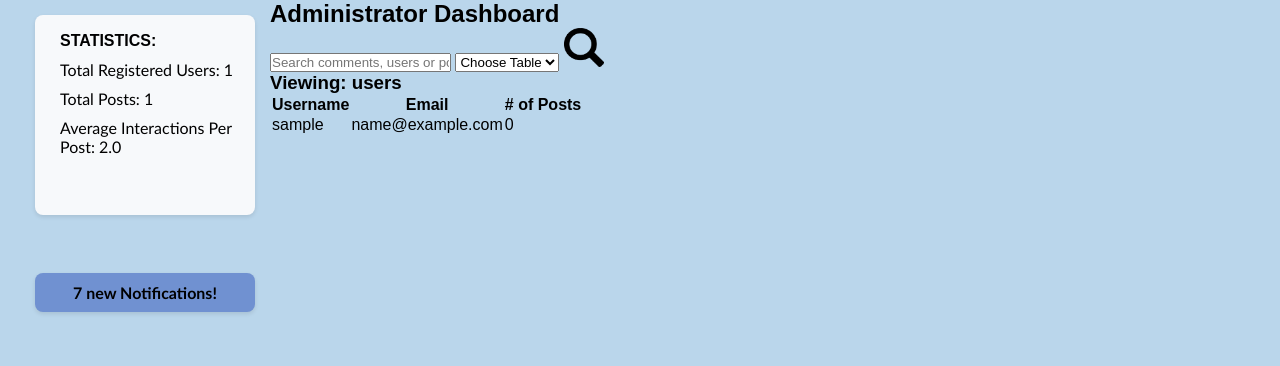
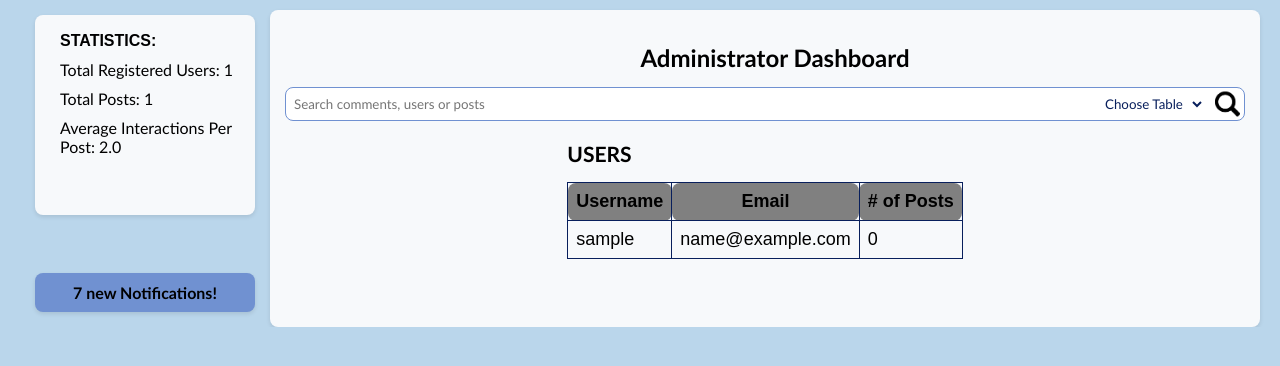
Before and after one commit to jademola/CommonGround, a PHP site: page /admin.php in a window 1280 px wide. Shown: the part 150-516 px from the top of the page. Run offline with PHP 8.4, Linux system fonts and the light colour scheme; the visitor is signed in with stand-in values (Sample User, id 1); tables that the repository leaves empty or names only in its code hold one stand-in row (values such as "Sample post").

Commit message:
Completed admin page with styling, to allow search for any posts, comments or users.

```diff
--- a/admin.php
+++ b/admin.php
@@ -78,14 +78,15 @@ $username = $_SESSION['username'];
                         src="images/search_icon.png" />
                 </form>
             </div>
+
+            <div class="adminTable">
                 <?php
-            if(isset($_POST['searchType'])) {
-                echo "<h3 class=tableTitle >Viewing: " . htmlspecialchars($_POST['searchType']) . "</h3>";
+                if (isset($_POST['searchType'])) {
+                    echo "<h3 class=tableTitle>" . htmlspecialchars($_POST['searchType']) . "</h3>";
                 } else {
-                echo "<h3 class=tableTitle >Viewing: users</h3>";
+                    echo "<h3 class=tableTitle >USERS</h3>";
                 }
                 ?>
-            <div class="adminTable">
                 <table>
                     <thead>
                         <tr>
@@ -132,16 +133,15 @@ $username = $_SESSION['username'];
                             $stmt->execute();
                             $result = $stmt->get_result();
 
-                            while($row = $result->fetch_assoc()) {
-                                echo "<tr>";
-                                echo "<td>".$row['username']."</td>";
-                                echo "<td>".$row['email']."</td>";
-                                echo "<td>".$row['post_count']."</td>";
+                            while ($row = $result->fetch_assoc()) {
+                                echo "<tr id= \"adminRow\">";
+                                echo "<td>" . $row['username'] . "</td>";
+                                echo "<td>" . $row['email'] . "</td>";
+                                echo "<td>" . $row['post_count'] . "</td>";
                                 echo "</tr>";
                             }
                             $stmt->close();
-                        }
-                        elseif ($_POST['searchType'] === 'posts') {
+                        } elseif ($_POST['searchType'] === 'posts') {
                             $sql = "SELECT p.id, p.title, p.date, p.author,
                                    COUNT(DISTINCT c.id) as comment_count,
                                    COUNT(DISTINCT pl.like_id) as like_count
@@ -161,19 +161,18 @@ $username = $_SESSION['username'];
                             $stmt->execute();
                             $result = $stmt->get_result();
 
-                            while($row = $result->fetch_assoc()) {
-                                echo "<tr>";
-                                echo "<td>".$row['date']."</td>";
-                                echo "<td>".$row['id']."</td>";
-                                echo "<td>".$row['title']."</td>";
-                                echo "<td>".$row['comment_count']."</td>";
-                                echo "<td>".$row['like_count']."</td>";
-                                echo "<td>".$row['author']."</td>";
+                            while ($row = $result->fetch_assoc()) {
+                                echo "<tr id= \"adminRow\">";
+                                echo "<td>" . $row['date'] . "</td>";
+                                echo "<td>" . $row['id'] . "</td>";
+                                echo "<td>" . $row['title'] . "</td>";
+                                echo "<td>" . $row['comment_count'] . "</td>";
+                                echo "<td>" . $row['like_count'] . "</td>";
+                                echo "<td>" . $row['author'] . "</td>";
                                 echo "</tr>";
                             }
                             $stmt->close();
-                        }
-                        elseif ($_POST['searchType'] === 'comments') {
+                        } elseif ($_POST['searchType'] === 'comments') {
                             $sql = "SELECT c.id, p.title, c.content, c.author, c.date
                                    FROM comments c
                                    JOIN post p ON c.post_id = p.id";
@@ -189,13 +188,13 @@ $username = $_SESSION['username'];
                             $stmt->execute();
                             $result = $stmt->get_result();
 
-                            while($row = $result->fetch_assoc()) {
-                                echo "<tr>";
-                                echo "<td>".$row['date']."</td>";
-                                echo "<td>".$row['id']."</td>";
-                                echo "<td>".$row['title']."</td>";
-                                echo "<td>".$row['content']."</td>";
-                                echo "<td>".$row['author']."</td>";
+                            while ($row = $result->fetch_assoc()) {
+                                echo "<tr id= \"adminRow\">";
+                                echo "<td>" . $row['date'] . "</td>";
+                                echo "<td>" . $row['id'] . "</td>";
+                                echo "<td>" . $row['title'] . "</td>";
+                                echo "<td>" . $row['content'] . "</td>";
+                                echo "<td>" . $row['author'] . "</td>";
                                 echo "</tr>";
                             }
                             $stmt->close();
--- a/styles.css
+++ b/styles.css
@@ -106,6 +106,7 @@ a {
     background-color: var(--color-background);
     margin: var(--spacing-xs);
 }
+
 .nav {
     display: flex;
     background-color: var(--color-background);
@@ -170,7 +171,7 @@ a {
     padding: var(--spacing-lg);
     background-color: var(--color-background);
     border-radius: var(--border-radius-md);
-    box-shadow: 0 2px 4px rgba(0,0,0,0.1);
+    box-shadow: 0 2px 4px rgba(0, 0, 0, 0.1);
     min-height: 200px;
 }
 
@@ -193,7 +194,7 @@ a {
     margin-top: var(--spacing-xl);
     background-color: var(--color-accent);
     border-radius: var(--border-radius-md);
-    box-shadow: 0 2px 4px rgba(0,0,0,0.1);
+    box-shadow: 0 2px 4px rgba(0, 0, 0, 0.1);
 }
 
 .userProfile {
@@ -204,7 +205,7 @@ a {
     margin-top: var(--spacing-md);
     margin-right: var(--spacing-xl);
     border-radius: var(--border-radius-md);
-    box-shadow: 0 2px 4px rgba(0,0,0,0.1);
+    box-shadow: 0 2px 4px rgba(0, 0, 0, 0.1);
     display: flex;
     flex-direction: column;
     align-items: center;
@@ -212,7 +213,6 @@ a {
 
 .userProfile-header {
     font-size: 1.5rem;
-    border-top: 2px solid var(--color-primary);
     font-family: var(--font-family-main);
     font-weight: bold;
     margin-top: var(--spacing-md);
@@ -279,7 +279,7 @@ a {
 .post {
     background-color: var(--color-background);
     border-radius: var(--border-radius-md);
-    box-shadow: 0 2px 4px rgba(0,0,0,0.1);
+    box-shadow: 0 2px 4px rgba(0, 0, 0, 0.1);
     padding: var(--spacing-lg);
     margin-bottom: var(--spacing-md);
 }
@@ -497,7 +497,7 @@ a {
 .profile-card {
     background-color: var(--color-background);
     border-radius: var(--border-radius-md);
-    box-shadow: 0 2px 4px rgba(0,0,0,0.1);
+    box-shadow: 0 2px 4px rgba(0, 0, 0, 0.1);
     padding: var(--spacing-lg);
     height: 100%;
     overflow-y: auto;
@@ -561,7 +561,7 @@ img {
 .new-post-form {
     background-color: var(--color-background);
     border-radius: var(--border-radius-md);
-    box-shadow: 0 2px 4px rgba(0,0,0,0.1);
+    box-shadow: 0 2px 4px rgba(0, 0, 0, 0.1);
     padding: var(--spacing-lg);
 }
 
@@ -576,7 +576,8 @@ img {
     margin-bottom: var(--spacing-sm);
 }
 
-#postTitle, #userEmail {
+#postTitle,
+#userEmail {
     width: 100%;
     padding: var(--spacing-sm);
     font-family: var(--font-family-main);
@@ -593,7 +594,8 @@ img {
     margin-bottom: var(--spacing-sm);
 }
 
-#postContent, #profileBio {
+#postContent,
+#profileBio {
     width: 100%;
     min-height: 150px;
     padding: var(--spacing-sm);
@@ -611,7 +613,8 @@ img {
     margin-bottom: var(--spacing-sm);
 }
 
-#postTags, #profileTags {
+#postTags,
+#profileTags {
     width: 50%;
     padding: var(--spacing-sm);
     font-family: var(--font-family-main);
@@ -652,7 +655,7 @@ img {
 #loginForm {
     background-color: var(--color-background);
     border-radius: var(--border-radius-md);
-    box-shadow: 0 2px 4px rgba(0,0,0,0.1);
+    box-shadow: 0 2px 4px rgba(0, 0, 0, 0.1);
     padding: var(--spacing-lg);
 }
 
@@ -714,7 +717,7 @@ img {
 #signupForm {
     background-color: var(--color-background);
     border-radius: var(--border-radius-md);
-    box-shadow: 0 2px 4px rgba(0,0,0,0.1);
+    box-shadow: 0 2px 4px rgba(0, 0, 0, 0.1);
     padding: var(--spacing-lg);
 }
 
@@ -866,7 +869,8 @@ img {
     background-color: var(--color-accent);
 }
 
-.error-message, .success-message {
+.error-message,
+.success-message {
     padding: var(--spacing-md);
     margin: var(--spacing-md) 0;
     border-radius: var(--border-radius-sm);
@@ -891,10 +895,101 @@ img {
 /* Admin Page Styling */
 /* ================== */
 
-#searchBox {
-    max-width: max-content;
+
+.adminDashboard {
+    flex: 2;
+    padding: var(--spacing-lg);
+    background-color: var(--color-background);
+    font-size: large;
+    margin-top: var(--spacing-md);
+    margin-right: var(--spacing-xl);
+    border-radius: var(--border-radius-md);
+    box-shadow: 0 2px 4px rgba(0, 0, 0, 0.1);
+    display: flex;
+    flex-direction: column;
+    align-items: center;
 }
 
-#searchButton {
-    width: 5%;
+.adminDashboard-header {
+    font-size: 1.5rem;
+    font-family: var(--font-family-main);
+    font-weight: bold;
+    margin-top: var(--spacing-md);
+    padding-top: var(--spacing-sm);
+    margin-bottom: var(--spacing-lg);
+    margin-left: var(--spacing-xl);
+
 }
+
+.tableTitle {
+    text-transform: uppercase;
+    padding-bottom: 1rem;
+    font-family: var(--font-family-main);
+}
+
+.admin-search {
+    width: 100%;
+    margin-bottom: 20px;
+  }
+
+  #searchBox {
+    display: flex;
+    align-items: center;
+    position: relative;
+    width: 100%;
+    max-width: 100%;
+  }
+
+  #filteredSearch {
+    width: 100%;
+    padding: 8px 40px 8px 8px;
+    border: 1px solid var(--color-accent);
+    border-radius: var(--border-radius-md);
+    font-family: var(--font-family-main);
+  }
+
+  #searchType {
+    position: absolute;
+    right: 40px;
+    top: 50%;
+    transform: translateY(-50%);
+    border: none;
+    background-color: transparent;
+    font-family: var(--font-family-main);
+    color: var(--color-primary);
+    z-index: 2;
+    padding-right: 5px;
+  }
+
+  #searchButton {
+    position: absolute;
+    right: 5px;
+    top: 50%;
+    transform: translateY(-50%);
+    width: 25px;
+    height: 25px;
+    background: none;
+    border: none;
+    padding: 0;
+    cursor: pointer;
+  }
+
+table {
+    width: 100%;
+    border-collapse: collapse;
+    background-color: var(--color-background);
+}
+
+th, td {
+    padding: 0.5rem;
+    border: 1px solid var(--color-primary);
+    border-radius: var(--border-radius-md);
+}
+
+thead {
+    background-color: grey;
+}
+
+#adminRow:hover {
+    background-color: lightgray;
+}
```
Lines whose indentation alone changed are shown as unchanged.
